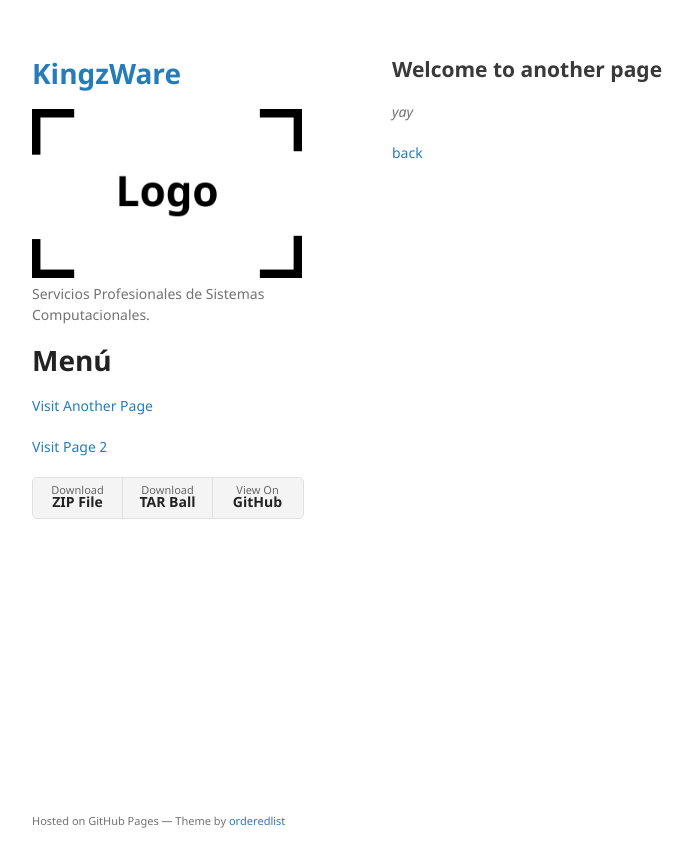
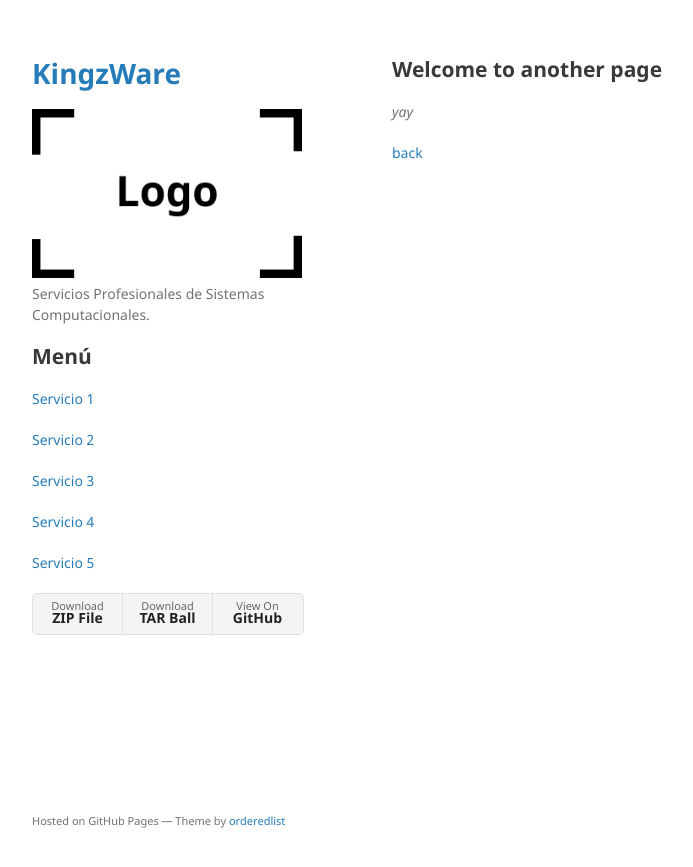
Before and after one commit to kingzware/kingzware.github.io, a Jekyll site: the page built from another-page.md, in a window 1280 px wide. Shown: the top 867 px of the page, without its empty margins (178-871 px from the left). Built offline with Jekyll 4.4.1, drawn with Linux system fonts in a browser that asks for light colours.

Commit message:
Initial Commit

```diff
--- a/_layouts/default.html
+++ b/_layouts/default.html
@@ -26,9 +26,12 @@
         <p class="view"><a href="{{ site.github.repository_url }}">View the Project on GitHub <small>{{ site.github.repository_nwo }}</small></a></p>
         {% endif %}
 
-        <h1>Menú</h1>
-        <p class="view"><a href="./another-page.html">Visit Another Page</a></p>
-        <p class="view"><a href="./page2.html">Visit Page 2</a></p>
+        <h2>Menú</h2>
+        <p class="view"><a href="./another-page.html">Servicio 1</a></p>
+        <p class="view"><a href="./page2.html">Servicio 2</a></p>
+        <p class="view"><a href="./page2.html">Servicio 3</a></p>
+        <p class="view"><a href="./page2.html">Servicio 4</a></p>
+        <p class="view"><a href="./page2.html">Servicio 5</a></p>
 
         {% if site.show_downloads %}
         <ul class="downloads">
```
